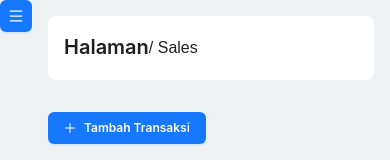
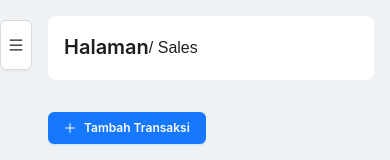
Before and after one commit to m-joseph27/fe-simple-transactions, a React (Create React App) app: page / in a window 390 px wide. Shown: the top 160 px of the page. Built offline with nearby package versions, Linux system fonts and the light colour scheme; no server answers.

Commit message:
change button menu collapsed

```diff
--- a/src/components/sidebar/navbar.js
+++ b/src/components/sidebar/navbar.js
@@ -1,12 +1,11 @@
 import React from 'react';
-import { Button, Layout, Typography } from 'antd';
-import { MenuOutlined } from '@ant-design/icons';
+import { Layout, Typography } from 'antd';
 import { useLocation } from 'react-router-dom';
 
 const { Header } = Layout;
 const { Title } = Typography;
 
-const Navbar = ({ toggleSidebar }) => {
+const Navbar = () => {
   const location = useLocation();
 
   const getCurrentMenu = () => {
--- a/src/components/sidebar/sidebar.js
+++ b/src/components/sidebar/sidebar.js
@@ -56,8 +56,8 @@ const BaseSidebarComponent = () => {
   return (
     <div>
       <Button
-        type="primary"
-        className="lg:hidden mb-2"
+        type="default"
+        className="lg:hidden mb-2 p-6 mt-5"
         onClick={toggleSidebar}
         icon={<MenuOutlined />}
       />
```
